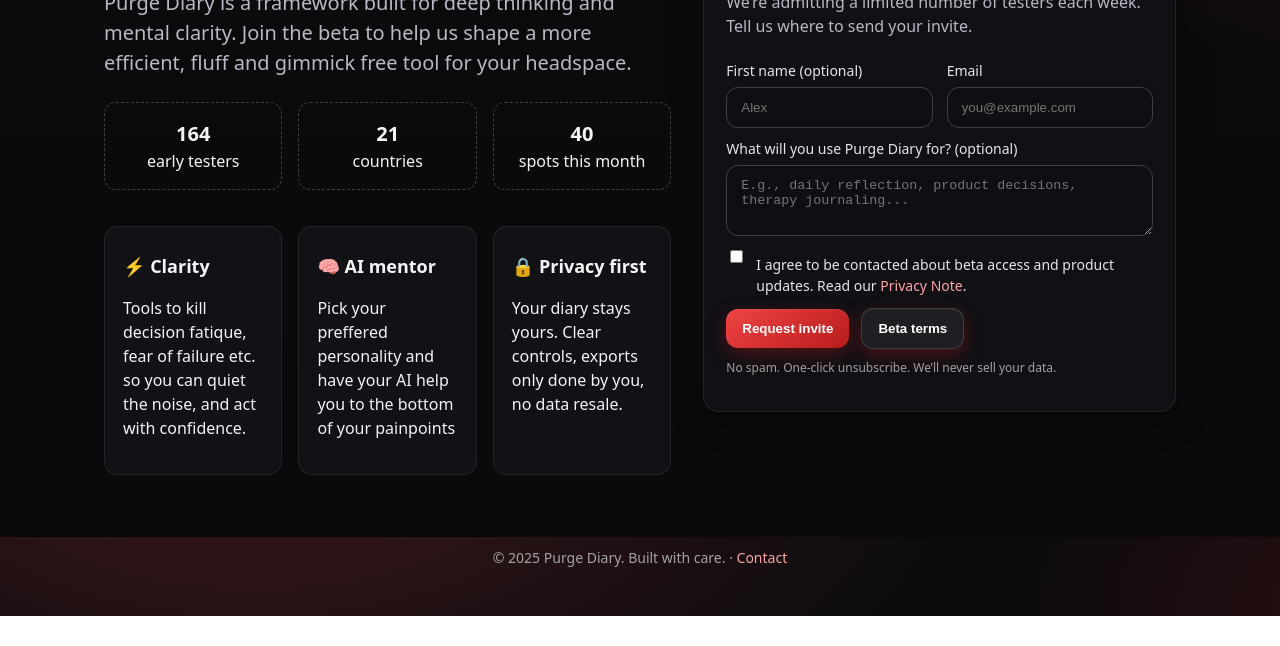
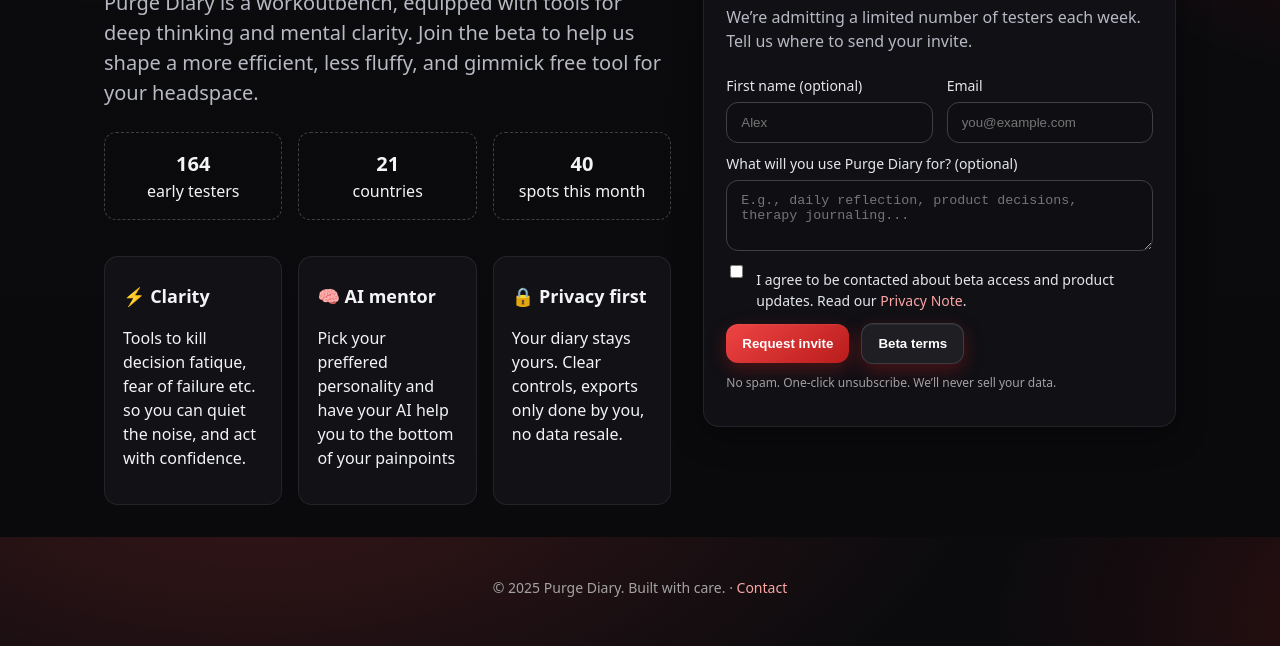
Before and after one commit to ItsssMikey/purge.diary-email-waitlist, a website: page index.html in a window 1280 px wide. Shown: the part 263-909 px from the top of the page. Before the commit the page ends 879 px from the top, so only its background shows below. Drawn offline with Linux system fonts and the light colour scheme.

Commit message:
some text additions

```diff
--- a/index.html
+++ b/index.html
@@ -35,8 +35,8 @@
           <span class="gradient-text">Purge</span> the noise.
         </h2>
         <p class="subtitle">
-          Purge Diary is a framework built for deep thinking and mental clarity.
-          Join the beta to help us shape a more efficient, fluff and gimmick free tool for your headspace.
+          Purge Diary is a workoutbench, equipped with tools for deep thinking and mental clarity.
+          Join the beta to help us shape a more efficient, less fluffy, and gimmick free tool for your headspace.
         </p>
 
         <div class="kpis">
```
